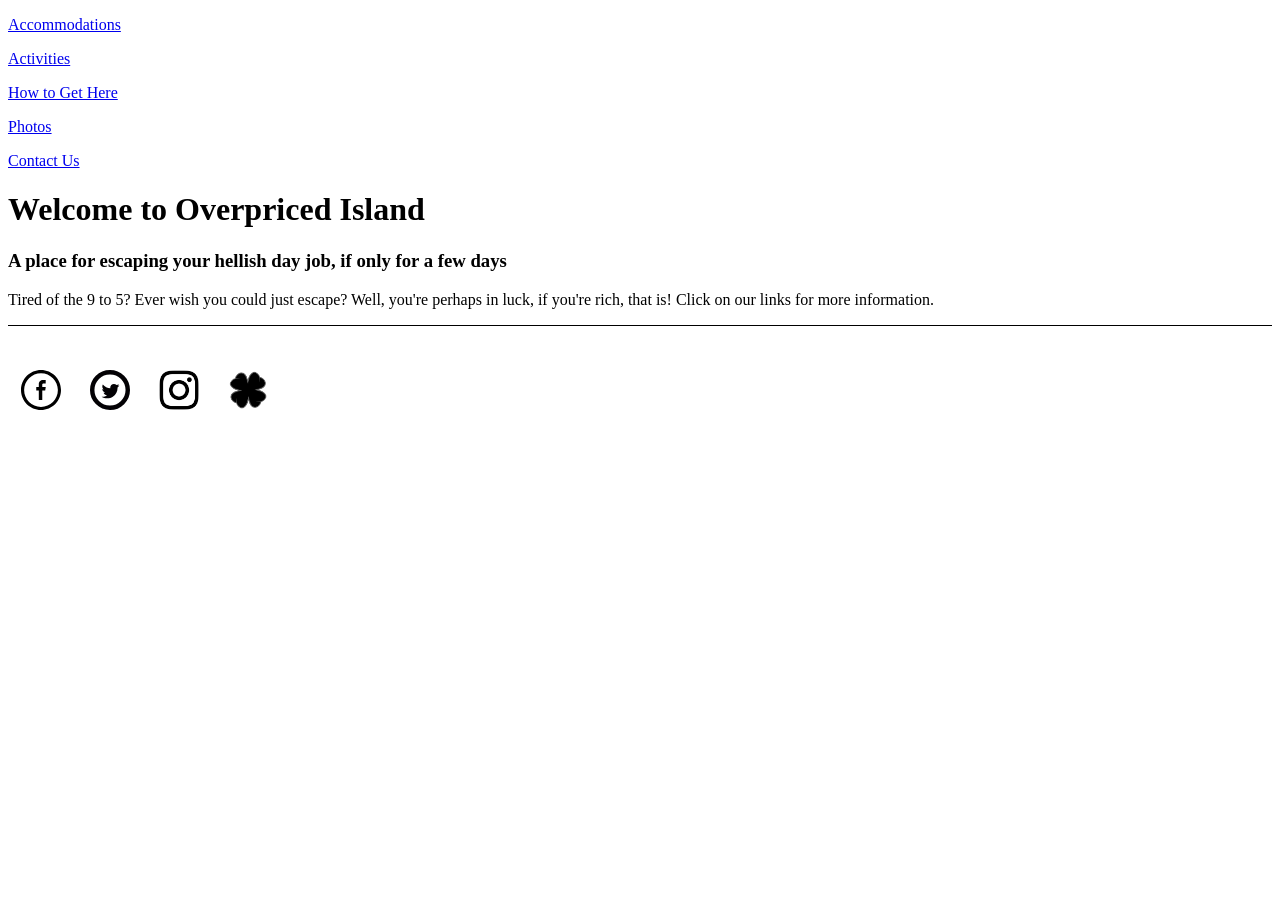
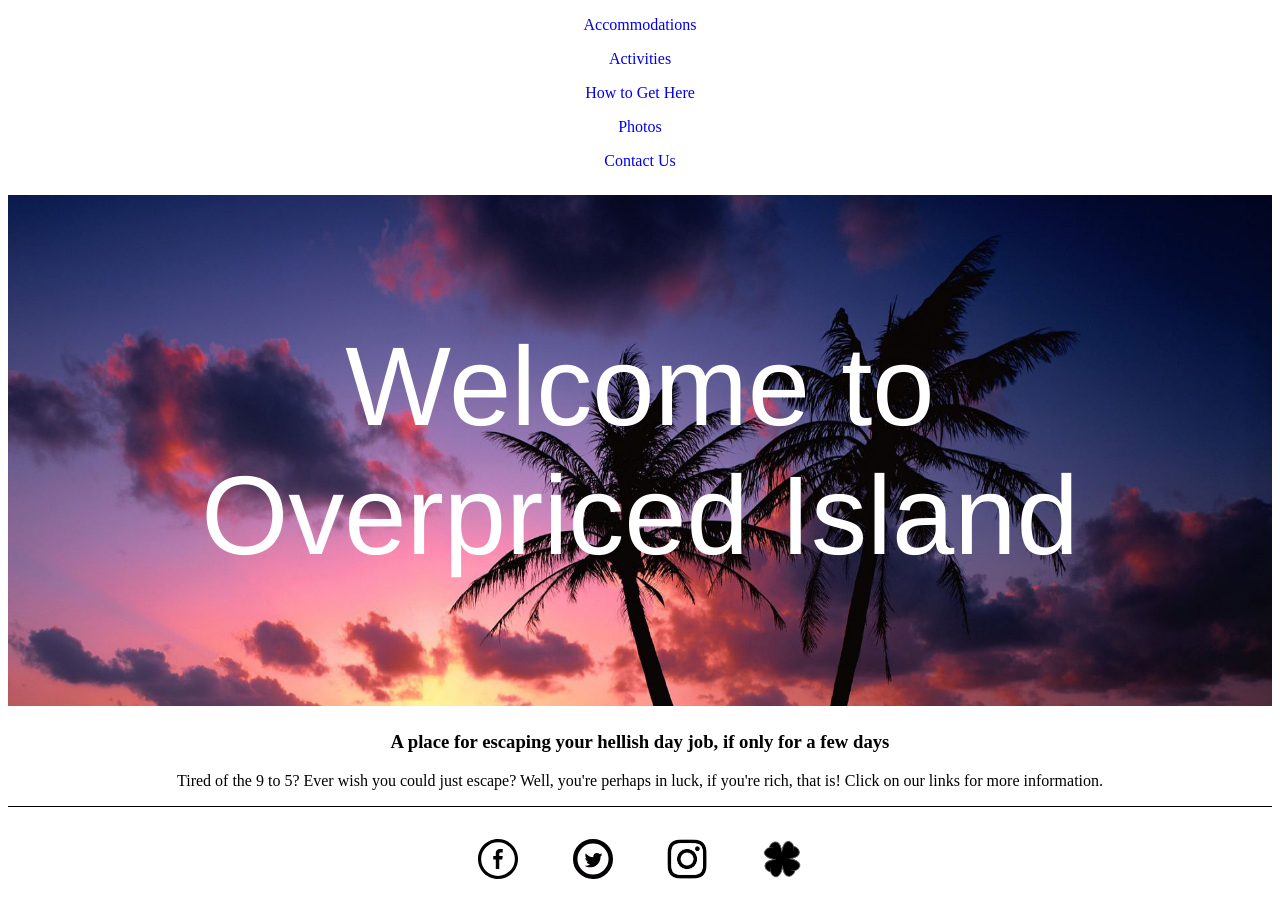
Before and after one commit to zjswanson/Resort-Project, a plain HTML site: page index.html in a window 1280 px wide. Before the commit the page ends 800 px from the top, so only its background shows below. Drawn offline with Linux system fonts and the light colour scheme.

Commit message:
add title background image and fixed link problems

```diff
--- a/css/styles.css
+++ b/css/styles.css
@@ -1,7 +1,40 @@
+/**********GENERAL**********/
+
+* {
+  text-align: center;
+}
+
+/**********BODY**********/
+
+#cover {
+  font-size: 7em;
+  font-family: Helvetica, sans-serif;
+  font-weight: 100;
+  color: #FFF;
+  padding: 10% 10%;
+  margin: 2% 0 2% 0;
+  background-image: url("../img/island_1.jpg");
+  background-repeat: no-repeat;
+  background-size: cover;
+}
+
+/**********NAVIGATION**********/
+
+nav a {
+  text-decoration: none;
+}
+
+nav a:visited {
+  color: #000;
+}
+
+/**********FOOTER**********/
+
 footer img {
   length: 40px;
   width: 40px;
-  padding: 1% 1%;
+  padding: 0 1% 1% 1%;
+  margin: 0 1% 1% 1%;
 }
 
 footer p {
--- a/index.html
+++ b/index.html
@@ -14,7 +14,8 @@
       <p><a href="contact.html">Contact Us</a></p>
     </nav>
 
-    <h1>Welcome to Overpriced Island</h1>
+    <h1 id="cover">Welcome to Overpriced Island</h1>
+
     <h3>A place for escaping your hellish day job, if only for a few days</h3>
 
     <p>Tired of the 9 to 5? Ever wish you could just escape? Well, you're perhaps in luck, if you're rich, that is! Click on our links for more information.</p>
```
